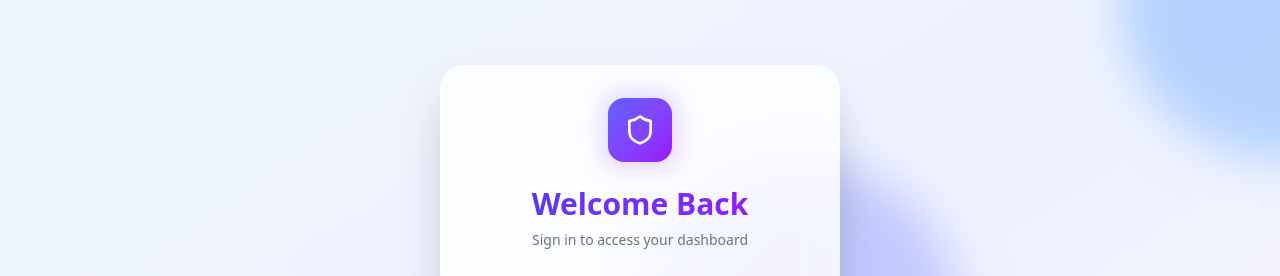
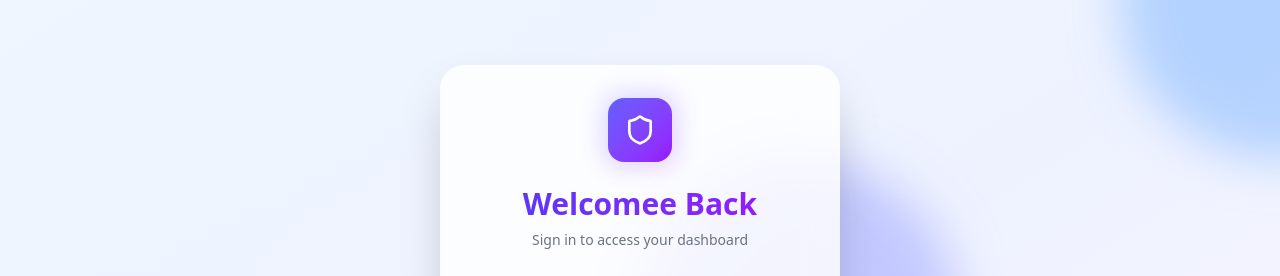
Before and after one commit to Atta-Ullah96/healthbridge-admin-panel, a React (Vite) app: page / in a window 1280 px wide. Shown: the top 276 px of the page. Built offline with nearby package versions, Linux system fonts and the light colour scheme.

Commit message:
upading the login page

```diff
--- a/src/pages/login/login.jsx
+++ b/src/pages/login/login.jsx
@@ -74,7 +74,7 @@ const handleSubmit = async () => {
           {/* Header */}
           <div className="text-center mb-8">
             <h1 className="text-3xl font-bold bg-gradient-to-r from-indigo-600 to-purple-600 bg-clip-text text-transparent mb-2">
-              Welcome Back
+              Welcomee Back
             </h1>
             <p className="text-gray-500 text-sm">Sign in to access your dashboard</p>
           </div>
```
